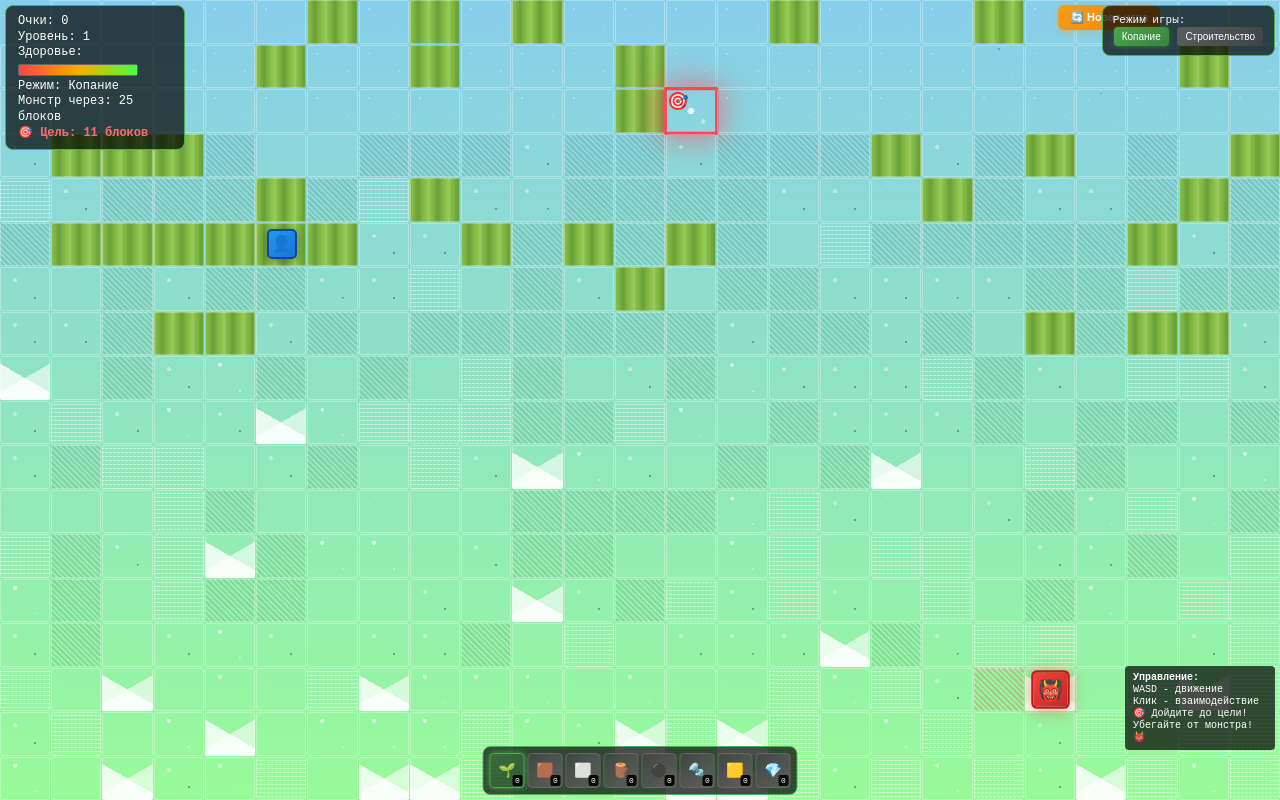
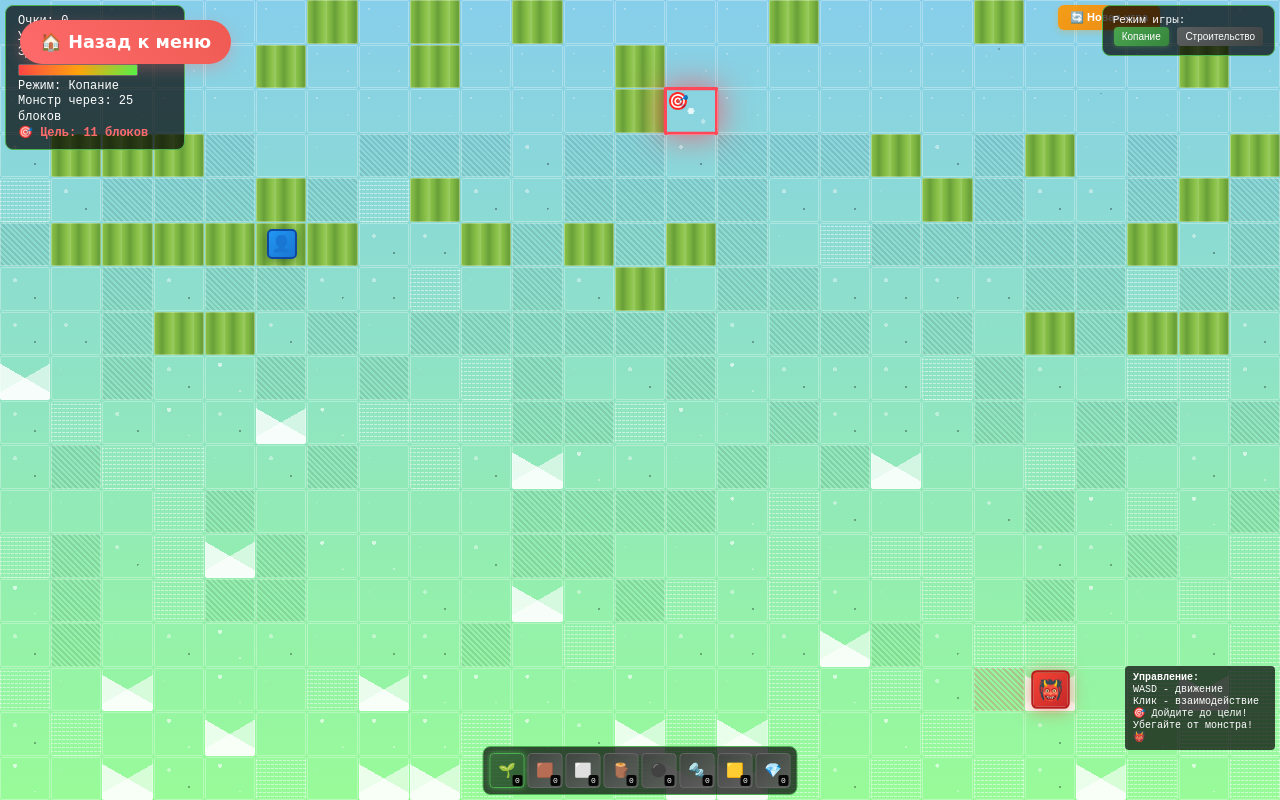
Before and after one commit to recsstudio-star/kids-games, a plain HTML site: page math_minecraft.html in a window 1280 px wide. Drawn offline with Linux system fonts and the light colour scheme.

Commit message:
Add files via upload

```diff
--- a/math_minecraft.html
+++ b/math_minecraft.html
@@ -16,7 +16,32 @@
             background: linear-gradient(to bottom, #87CEEB 0%, #98FB98 100%);
             overflow: hidden;
         }
+	.back-to-menu-button {
+            position: fixed;
+            top: 20px;
+            left: 20px;
+            background: linear-gradient(45deg, #ff6b6b, #ee5a52);
+            color: white;
+            border: none;
+            padding: 12px 20px;
+            border-radius: 50px;
+            font-size: 1.1rem;
+            font-weight: bold;
+            font-family: 'Comic Sans MS', cursive, Arial, sans-serif;
+            cursor: pointer;
+            transition: all 0.3s ease;
+            box-shadow: 0 5px 15px rgba(255,107,107,0.3);
+            z-index: 1000;
+            text-decoration: none;
+            display: inline-flex;
+            align-items: center;
+            gap: 8px;
+        }
 
+        .back-to-menu-button:hover {
+            transform: translateY(-3px);
+            box-shadow: 0 10px 25px rgba(255,107,107,0.4);
+        }
         .game-container {
             width: 100vw;
             height: 100vh;
@@ -637,7 +662,9 @@
             <button class="mode-btn active" onclick="setMode('mine')">Копание</button>
             <button class="mode-btn" onclick="setMode('build')">Строительство</button>
         </div>
-
+	<button class="back-to-menu-button" onclick="goBackToMenu()">
+        🏠 Назад к меню
+    	</button>
         <div class="controls-help">
             <strong>Управление:</strong><br>
             WASD - движение<br>
@@ -770,7 +797,9 @@
             setupEventListeners();
             startMonsterAI();
         }
-
+	function goBackToMenu() {
+            window.location.href = 'index.html'; // Замените на имя файла вашего меню
+        }
         // Установить цель
         function setGoal() {
             // Сначала убираем старую цель если есть
```
